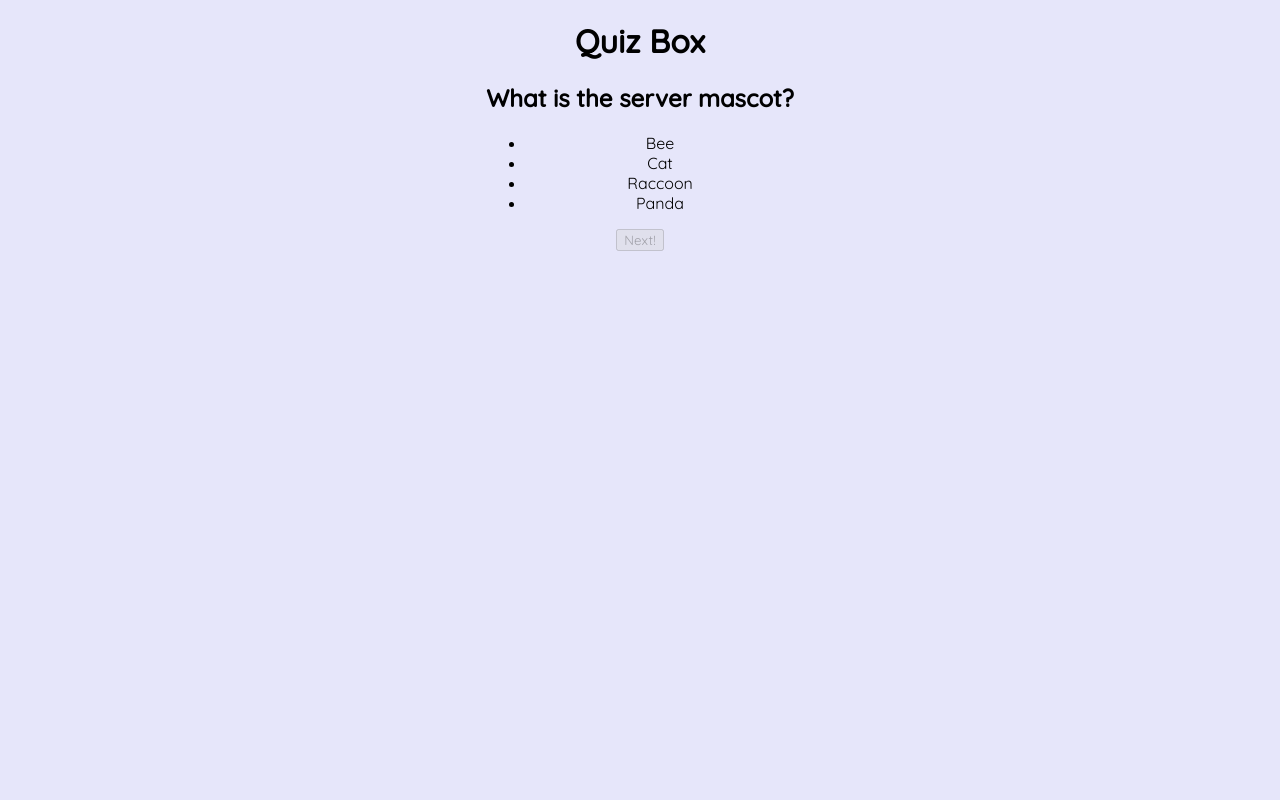
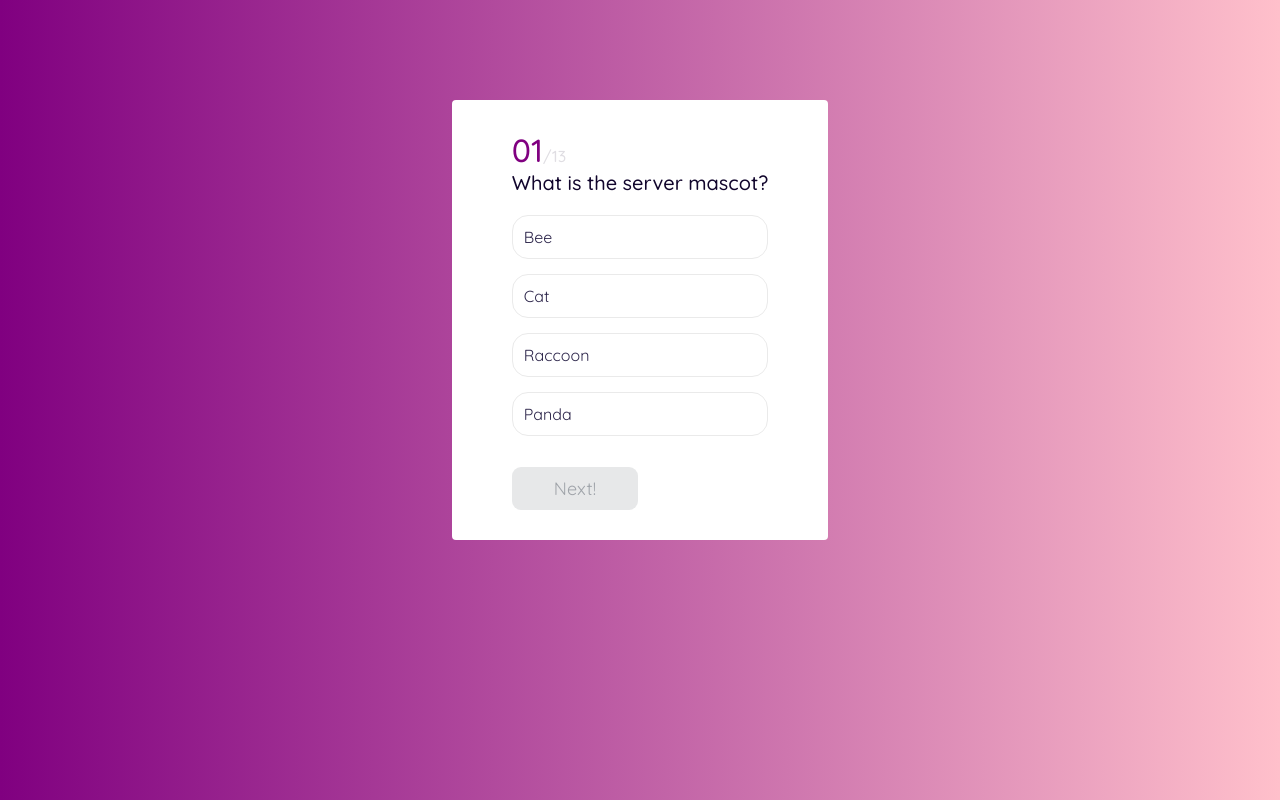
Before and after one commit to AkiraZeZero/raccoon, a React (Create React App) app: page / in a window 1280 px wide. Built offline with nearby package versions, Linux system fonts and the light colour scheme.

Commit message:
completed quiz logic, adding more Q's

```diff
--- a/src/App.css
+++ b/src/App.css
@@ -1,43 +1,96 @@
-HTML{
-  background-color: lavender;
-}
-.App {
-  text-align: center;
+body {
+  background: linear-gradient(90.04deg, #800080 0.03%, #ffc0cb 99.96%);
+  color: #11052c;
+  display: flex;
+  justify-content: center;
+  margin: 0;
+  padding: 0 30px;
 }
 
-.quiz {
-  padding: 20px 0;
+.quizBox {
+  max-width: 500px;
+  min-width: 250px;
+  background: #ffffff;
+  border-radius: 4px;
+  margin-top: 100px;
+  padding: 30px 60px;
 }
 
-.welcomeRaccoon {
-  margin-top: 14em;
-  height: 55vh;
-  width: 50vw;
-  border-radius: 50rem;
+.quizBox .activeQuestionNumb {
+  font-size: 32px;
+  font-weight: 500;
+  color: #800080;
 }
 
-.startQuiz {
-  display: flex;
-  justify-content: center;
-  align-items: center;
+.quizBox .totalQuestion {
+  font-size: 16px;
+  font-weight: 500;
+  color: #e0dee3;
 }
-/* .startBtn {
-  background-color: aquamarine;
+
+.quizBox h2 {
+  font-size: 20px;
+  font-weight: 500;
+  margin: 0;
+  cursor: default;
+}
+
+.quizBox ul {
+  margin-top: 20px;
+  margin-left: -40px;
+}
+
+.quizBox ul li {
+  text-decoration: none;
+  list-style: none;
+  color: #2d264b;
+  font-size: 16px;
+  background: #ffffff;
+  border: 1px solid #eaeaea;
+  border-radius: 16px;
+  padding: 11px;
+  margin-top: 15px;
   cursor: pointer;
-  display: flex;
-  border: none;
-  border-radius: 1rem;
-  color: white;
-  padding: 20px 35px;
-  text-align: center;
-  text-decoration: none;
-  display: inline-block;
-  font-size: 56px;
-  letter-spacing: 3px;
-
-} */
+}
 
 .quizBox ul .selectedAnswer {
   background: #ffd6ff;
   border: 1px solid #800080;
 }
+
+.quizBox button {
+  background: linear-gradient(90.04deg, #800080 0.03%, #ffc0cb 99.96%);
+  border-radius: 9px;
+  font-size: 18px;
+  color: #ffffff;
+  padding: 10px 42px;
+  outline: none;
+  border: none;
+  cursor: pointer;
+  margin-top: 15px;
+}
+
+.quizBox button:disabled {
+  background: #e7e8e9;
+  color: #9fa3a9;
+  cursor: not-allowed;
+}
+
+.result h3 {
+  font-size: 24px;
+  letter-spacing: 1.4px;
+  text-align: center;
+  cursor: default;
+}
+
+.result p {
+  font-size: 16px;
+  font-weight: 500;
+  cursor: default;
+}
+
+.result p span {
+  color: #800080;
+  font-size: 22px;
+  cursor: default;
+}
--- a/src/Components/Question.js
+++ b/src/Components/Question.js
@@ -1,7 +1,7 @@
 const quiz = {
     topic: "Raccoons Server",
-    totalQuestions: 5,
-    perQuestionScore: 5,
+    level: "Easy Peasy",
+    perQuestionScore: 1,
     questions:[
     {
         question: "What is the server mascot?",
@@ -20,8 +20,8 @@ const quiz = {
     },
     {
         question: "Who dies most in our Minecraft server?",
-        choices: ["AkiraZeZero", "Murkderose", "Cato", "Dara"],
-        correctAnswer: "Cato",
+        choices: ["AkiraZeZero", "Murkderose", "0_Cato_0", "Dara_run"],
+        correctAnswer: "0_Cato_0",
     },
     {
         question: "What does 'TFT' stand for?",
@@ -39,14 +39,50 @@ const quiz = {
         correctAnswer: "Pokemon Unite",
     },
     {
-        question: "",
-        choices: ["", "", "", ""],
-        correctAnswer: "",
-    },{
-        question: "",
-        choices: ["", "", "", ""],
-        correctAnswer: "",
+        question: "Who made the really big moon in our Minecraft server?",
+        choices: ["Bees_In_Da_Trap", "Murkderose", "Playboytravo","SonicBliss" ],
+        correctAnswer: "Bees_In_Da_Trap",
     },
+    {
+        question: "Who is the youngest member in our server?",
+        choices: ["Josue-lacks-a- lot", "Alexa12344", "Taylor","Ryder DaBoss" ],
+        correctAnswer: "Alexa12344",
+    },
+    {
+        question: "What member in our server is the 'Meme-a-saurus'",
+        choices: ["Abrillion", "Dara_run", "Alantheonly", "Twistedcrater"],
+        correctAnswer: "Abrillion",
+    },
+    {
+        question: "How old is Sonic the Hedgehog?",
+        choices: ["12", "18", "16", "15"],
+        correctAnswer: "15",
+    },
+    {
+        question: "What pokemon is considered 'Murkderose's' pokemon when playing pokemon unite?",
+        choices: ["Lapras", "Goodra", "Slowbro", "Dragonite"],
+        correctAnswer: "Goodra",
+    },
+    {
+        question: "Who NEVER rage quits?",
+        choices: ["AkiraZeZero", "0_Cato_0", "Bees_In_Da_Trap", "Playboytravo"],
+        correctAnswer: "0_Cato_0",
+    },
+    // {
+    //     question: "",
+    //     choices: ["", "", "", ""],
+    //     correctAnswer: "",
+    // },
+    // {
+    //     question: "",
+    //     choices: ["", "", "", ""],
+    //     correctAnswer: "",
+    // },
+    // {
+    //     question: "",
+    //     choices: ["", "", "", ""],
+    //     correctAnswer: "",
+    // },
 ]}
 
 export default quiz
--- a/src/Components/Quiz.js
+++ b/src/Components/Quiz.js
@@ -16,16 +16,23 @@ const Quiz = () => {
   const { question, choices, correctAnswer } = questions[activeQuestion];
 
   const onClickNext = () => {
+    setSelectedAnswerIndex(null);
     setActiveQuestion((prev) => prev + 1);
     setResult((prev) =>
       selectedAnswer
         ? {
             ...prev,
-            score: prev.score + 5,
+            score: prev.score + 1,
             correctAnswers: prev.correctAnswers + 1,
           }
         : { ...prev, wrongAnswers: prev.wrongAnswers + 1 }
-    );
+    )
+    if (activeQuestion !== questions.length - 1) {
+        setActiveQuestion((prev) => prev + 1)
+    } else {
+        setActiveQuestion(0)
+        setShowResult(true)
+    }
   };
 
   const onAnswerSelected = (answer, index) => {
@@ -39,26 +46,60 @@ const Quiz = () => {
     }
   };
 
-  const addLeadingZero = (number) => (number > 9 ? number : `0${number}`)
+  const addLeadingZero = (number) => (number > 9 ? number : `0${number}`);
 
   return (
     <div className="quizBox">
-      <h1>Quiz Box</h1>
+      {!showResult ? (
+        <div>
+          <div>
+            <span className="activeQuestionNumb">
+              {addLeadingZero(activeQuestion + 1)}
+            </span>
+            <span className="totalQuestion">/
+              {addLeadingZero(questions.length)}
+            </span>
+          </div>
           <h2>{question}</h2>
           <ul>
             {choices.map((answer, index) => (
               <li
                 onClick={() => onAnswerSelected(answer, index)}
                 key={answer}
-            className={selectedAnswerIndex === index ? "selectedAnswer" : null}
+                className={
+                  selectedAnswerIndex === index ? "selectedAnswer" : null
+                }
               >
                 {answer}
               </li>
             ))}
           </ul>
-      <button onClick={onClickNext} disabled={selectedAnswerIndex === null}>
+          <div>
+            <button
+              onClick={onClickNext}
+              disabled={selectedAnswerIndex === null}
+            >
               {activeQuestion === questions.length - 1 ? "Finish!" : "Next!"}
             </button>
+          </div>
+        </div>
+      ) : (
+        <div className="result">
+          <h3>Results</h3>
+          <p>
+            Total Questions: <span>{questions.length}</span>
+          </p>
+          <p>
+            Total Score: <span>{result.score}</span>
+          </p>
+          <p>
+            Correct Answers: <span>{result.correctAnswers}</span>
+          </p>
+          <p>
+            Wrong Answers: <span>{result.wrongAnswers}</span>
+          </p>
+        </div>
+      )}
     </div>
   );
 };
```
Lines whose indentation alone changed are shown as unchanged.
